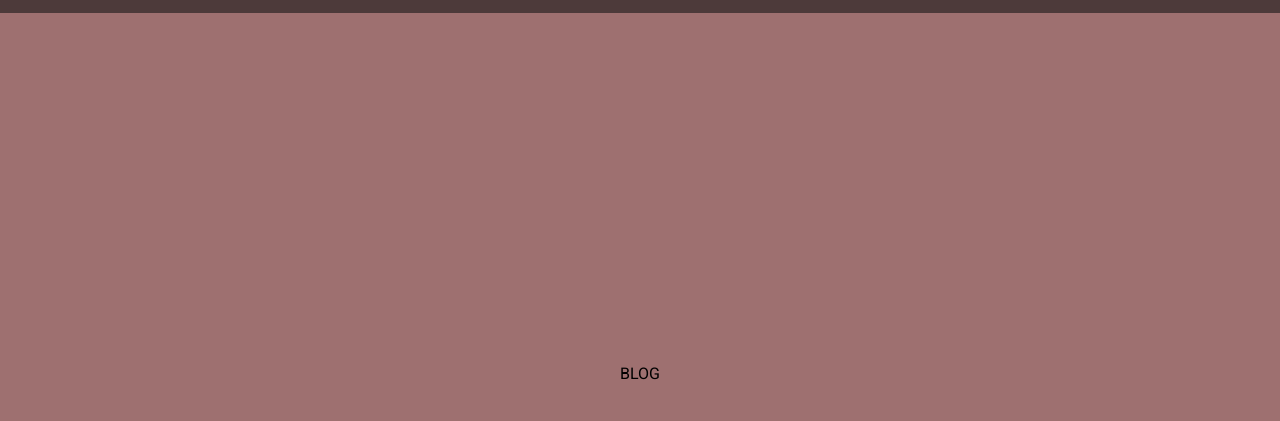
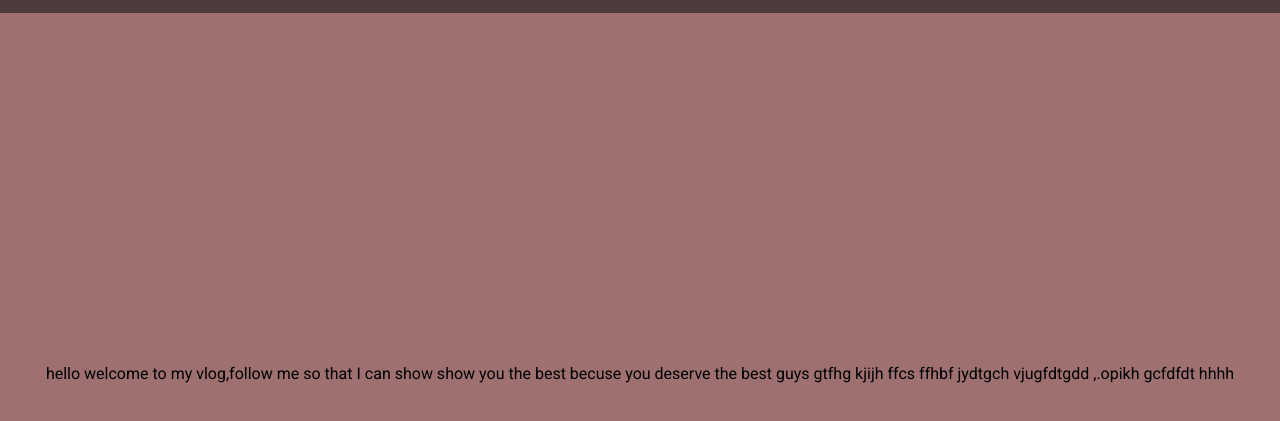
Before and after one commit to lunamoghaddam/luna, a plain HTML site: page blog.html in a window 1280 px wide. Shown: the part 67-488 px from the top of the page. Drawn offline with Linux system fonts and the light colour scheme.

Commit message:
blog.html has change

```diff
--- a/blog.html
+++ b/blog.html
@@ -17,7 +17,10 @@
             <a class="btn selected">blog</a>
         </div>
         <div class="main">
-            BLOG
+            hello welcome to my vlog,follow me so that
+            I can show show you the best becuse you deserve the best guys gtfhg kjijh ffcs
+            ffhbf
+            jydtgch vjugfdtgdd ,.opikh gcfdfdt hhhh
         </div>
     </div>
     </div>
```
